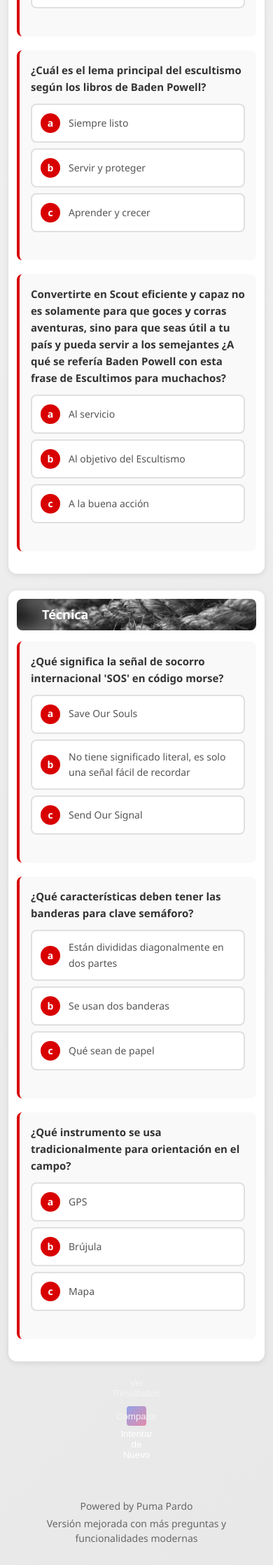
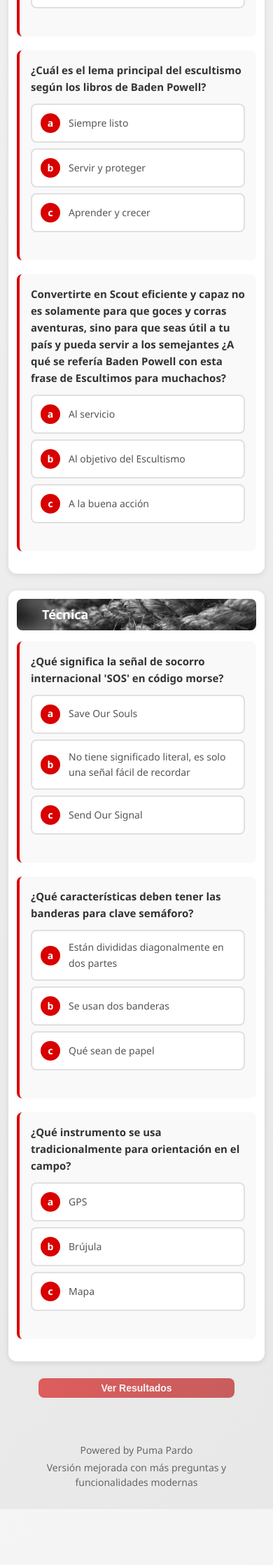
Before and after one commit to jgomezr/jgomezr.github.io, a Jekyll site: the page Trivia/index.html, which Jekyll copies as it is, in a window 390 px wide. Shown: the part 1664-3901 px from the top of the page at 70% size. Built offline with Jekyll 4.4.1, drawn with Linux system fonts in a browser that asks for light colours; after the commit the page ends 3821 px from its top, so only the background shows below that.

Commit message:
fix(trivia): button styling and sharing functionality

```diff
--- a/Trivia/css/style.css
+++ b/Trivia/css/style.css
@@ -1,5 +1,5 @@
 /* Enhanced Trivia Scout App - Complete Styles */
-/* Version: 2.1.2 - With random questions and combined action buttons */
+/* Version: 2.1.3 - Fixed button styling issues */
 
 /* Base Styles */
 * {
@@ -331,7 +331,7 @@
     flex-wrap: wrap;
 }
 
-.action-btn {
+.primary-btn, .secondary-btn, .share-btn {
     padding: 12px 20px;
     font-size: 15px;
     font-weight: 600;
@@ -346,28 +346,28 @@
     gap: 8px;
 }
 
-.submit-btn {
+.primary-btn {
     background: linear-gradient(135deg, #d80000 0%, #b00000 100%);
     color: white;
 }
 
-.submit-btn:hover:not(:disabled) {
+.primary-btn:hover:not(:disabled) {
     background: linear-gradient(135deg, #ff0000 0%, #d80000 100%);
     transform: translateY(-2px);
 }
 
-.submit-btn:disabled {
+.primary-btn:disabled {
     opacity: 0.6;
     cursor: not-allowed;
     transform: none;
 }
 
-.retry-btn {
+.secondary-btn {
     background: linear-gradient(135deg, #666 0%, #444 100%);
     color: white;
 }
 
-.retry-btn:hover {
+.secondary-btn:hover {
     background: linear-gradient(135deg, #888 0%, #666 100%);
     transform: translateY(-2px);
 }
@@ -377,13 +377,73 @@
     color: white;
 }
 
-.share-btn:hover {
+.share-btn:hover:not(:disabled) {
     background: linear-gradient(135deg, #5851DB 0%, #FD1D1D 100%);
     transform: translateY(-2px);
 }
 
-.hidden {
+.secondary-btn[hidden], .share-btn[disabled] {
     display: none !important;
+}
+
+/* Social Share */
+.social-share {
+    background: white;
+    border-radius: 12px;
+    padding: 24px;
+    margin: 24px 0;
+    box-shadow: 0 2px 8px rgba(0,0,0,0.1);
+    text-align: center;
+}
+
+.social-share h3 {
+    font-size: 20px;
+    margin-bottom: 16px;
+    color: #d80000;
+}
+
+.share-buttons {
+    display: flex;
+    gap: 12px;
+    justify-content: center;
+    flex-wrap: wrap;
+}
+
+.share-option {
+    display: flex;
+    align-items: center;
+    gap: 8px;
+    padding: 12px 20px;
+    border: none;
+    border-radius: 8px;
+    font-size: 14px;
+    font-weight: 600;
+    cursor: pointer;
+    transition: transform 0.2s ease;
+}
+
+.share-option:hover {
+    transform: translateY(-2px);
+}
+
+.whatsapp {
+    background: #25D366;
+    color: white;
+}
+
+.telegram {
+    background: #0088cc;
+    color: white;
+}
+
+.copy {
+    background: #666;
+    color: white;
+}
+
+.instagram {
+    background: linear-gradient(45deg, #405DE6, #E1306C);
+    color: white;
 }
 
 /* Instagram Modal */
@@ -499,7 +559,7 @@
         font-size: 40px;
     }
 
-    .action-btn {
+    .primary-btn, .secondary-btn, .share-btn {
         min-width: 120px;
         padding: 10px 16px;
         font-size: 14px;
@@ -524,8 +584,19 @@
         align-items: center;
     }
 
-    .action-btn {
+    .primary-btn, .secondary-btn, .share-btn {
         width: 100%;
         max-width: 280px;
     }
+
+    .share-buttons {
+        flex-direction: column;
+        align-items: center;
+    }
+
+    .share-option {
+        width: 100%;
+        max-width: 250px;
+        justify-content: center;
+    }
 }
```
